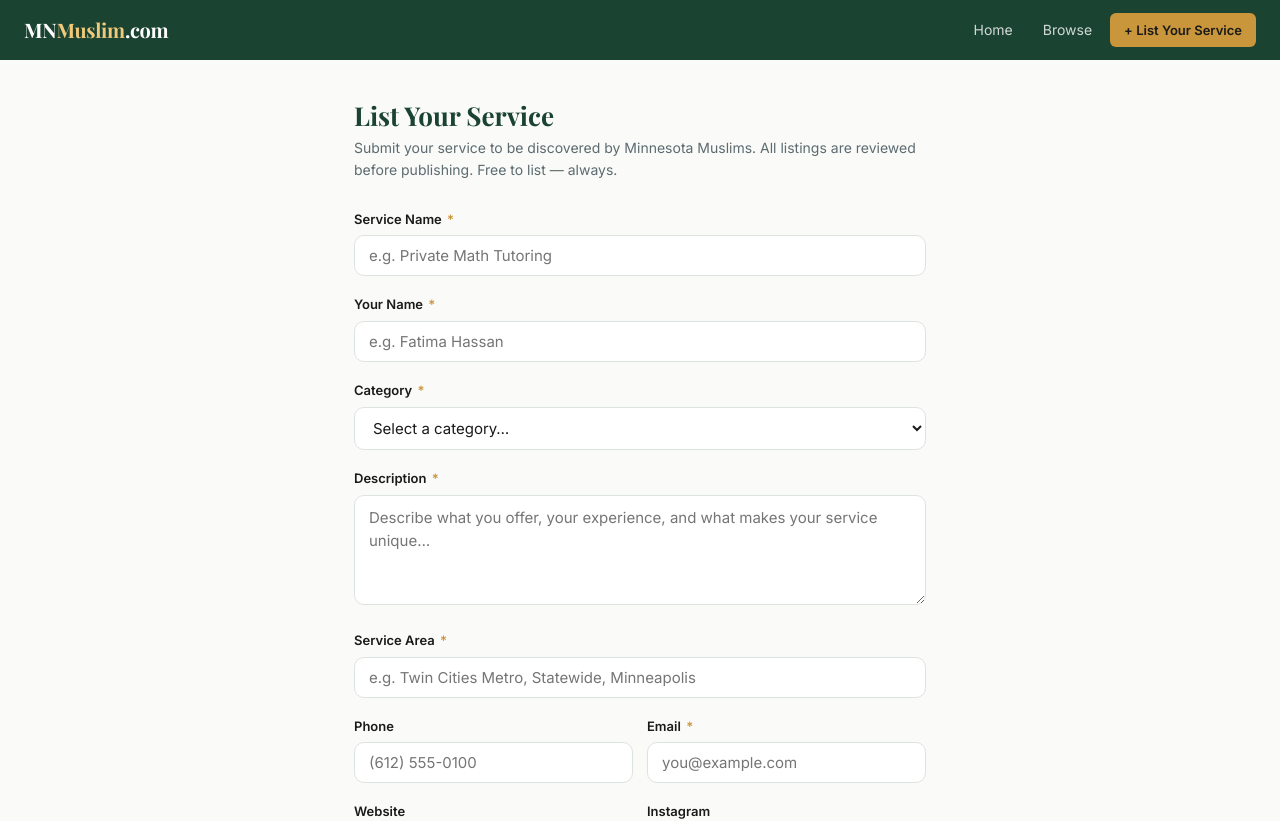
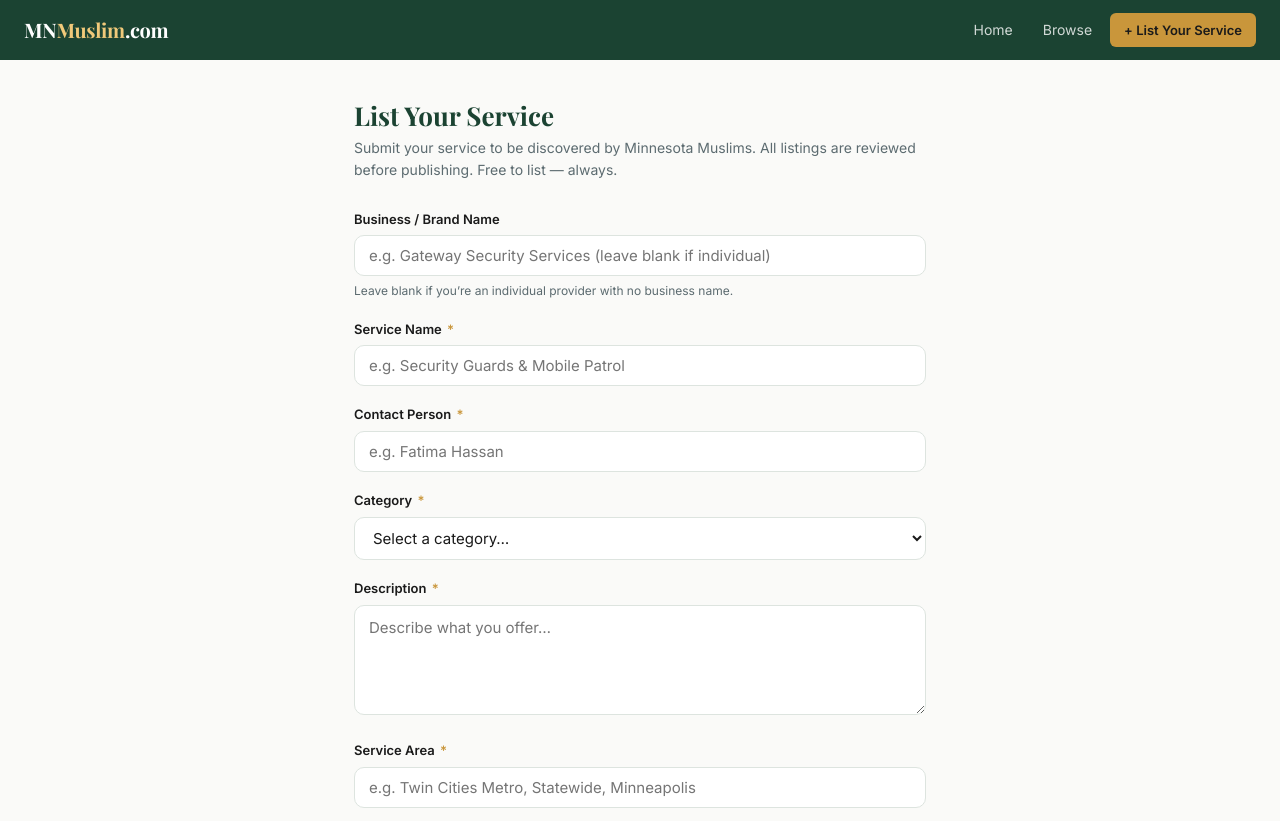
Before and after one commit to hamdi2008/mnmuslim, a Next.js app: page /submit in a window 1280 px wide. Shown: the top 821 px of the page. Built offline with nearby package versions, Linux system fonts and the light colour scheme.

Commit message:
Update submit.js

```diff
--- a/pages/submit.js
+++ b/pages/submit.js
@@ -7,6 +7,7 @@ import { CATEGORIES } from '../lib/categories'
 
 export default function Submit() {
   const [form, setForm] = useState({
+    business_name: '',
     service_name: '',
     provider_name: '',
     category: '',
@@ -28,210 +29,82 @@ export default function Submit() {
   async function handleSubmit(e) {
     e.preventDefault()
     setError('')
-
     const required = ['service_name', 'provider_name', 'category', 'description', 'service_area', 'email']
     for (const field of required) {
-      if (!form[field].trim()) {
-        setError('Please fill in all required fields.')
-        return
-      }
+      if (!form[field].trim()) { setError('Please fill in all required fields.'); return }
     }
-
     setLoading(true)
     try {
-      const res = await fetch('/api/submit', {
-        method: 'POST',
-        headers: { 'Content-Type': 'application/json' },
-        body: JSON.stringify(form),
-      })
+      const res = await fetch('/api/submit', { method: 'POST', headers: { 'Content-Type': 'application/json' }, body: JSON.stringify(form) })
       const data = await res.json()
-      if (!res.ok) {
-        setError(data.error || 'Something went wrong. Please try again.')
-      } else {
-        setSubmitted(true)
-      }
-    } catch {
-      setError('Network error. Please check your connection and try again.')
-    } finally {
-      setLoading(false)
-    }
+      if (!res.ok) { setError(data.error || 'Something went wrong.') } else { setSubmitted(true) }
+    } catch { setError('Network error.') } finally { setLoading(false) }
   }
 
   return (
     <>
       <Head>
         <title>Submit Your Service – MNMuslim.com</title>
-        <meta
-          name="description"
-          content="List your service on MNMuslim.com and reach Minnesota Muslims looking for trusted community providers."
-        />
+        <meta name="description" content="List your service on MNMuslim.com." />
         <meta name="viewport" content="width=device-width, initial-scale=1" />
       </Head>
-
       <Navbar />
-
       <div className="form-wrap">
         {submitted ? (
           <div className="success-box">
             <div style={{ fontSize: '40px' }}>🌿</div>
             <h2>Listing Submitted!</h2>
-            <p>
-              Thank you. Your listing is pending review and will appear publicly once approved,
-              typically within 2–3 business days.
-            </p>
-            <Link href="/browse" className="btn-green" style={{ display: 'inline-block', marginTop: '4px' }}>
-              Browse Listings
-            </Link>
+            <p>Thank you. Your listing is pending review and will appear publicly once approved, typically within 2–3 business days.</p>
+            <Link href="/browse" className="btn-green" style={{ display: 'inline-block', marginTop: '4px' }}>Browse Listings</Link>
           </div>
         ) : (
           <>
             <h1>List Your Service</h1>
-            <p className="form-sub">
-              Submit your service to be discovered by Minnesota Muslims. All listings are reviewed
-              before publishing. Free to list — always.
-            </p>
-
+            <p className="form-sub">Submit your service to be discovered by Minnesota Muslims. All listings are reviewed before publishing. Free to list — always.</p>
             {error && <div className="error-msg">{error}</div>}
-
             <form onSubmit={handleSubmit} noValidate>
               <div className="form-group">
-                <label htmlFor="service_name">
-                  Service Name <span className="req">*</span>
-                </label>
-                <input
-                  id="service_name"
-                  name="service_name"
-                  type="text"
-                  placeholder="e.g. Private Math Tutoring"
-                  value={form.service_name}
-                  onChange={handleChange}
-                />
+                <label htmlFor="business_name">Business / Brand Name</label>
+                <input id="business_name" name="business_name" type="text" placeholder="e.g. Gateway Security Services (leave blank if individual)" value={form.business_name} onChange={handleChange} />
+                <p style={{ fontSize: '12px', color: 'var(--text-muted)', marginTop: '5px' }}>Leave blank if you’re an individual provider with no business name.</p>
               </div>
-
               <div className="form-group">
-                <label htmlFor="provider_name">
-                  Your Name <span className="req">*</span>
-                </label>
-                <input
-                  id="provider_name"
-                  name="provider_name"
-                  type="text"
-                  placeholder="e.g. Fatima Hassan"
-                  value={form.provider_name}
-                  onChange={handleChange}
-                />
+                <label htmlFor="service_name">Service Name <span className="req">*</span></label>
+                <input id="service_name" name="service_name" type="text" placeholder="e.g. Security Guards & Mobile Patrol" value={form.service_name} onChange={handleChange} />
               </div>
-
               <div className="form-group">
-                <label htmlFor="category">
-                  Category <span className="req">*</span>
-                </label>
-                <select
-                  id="category"
-                  name="category"
-                  value={form.category}
-                  onChange={handleChange}
-                >
+                <label htmlFor="provider_name">Contact Person <span className="req">*</span></label>
+                <input id="provider_name" name="provider_name" type="text" placeholder="e.g. Fatima Hassan" value={form.provider_name} onChange={handleChange} />
+              </div>
+              <div className="form-group">
+                <label htmlFor="category">Category <span className="req">*</span></label>
+                <select id="category" name="category" value={form.category} onChange={handleChange}>
                   <option value="">Select a category…</option>
-                  {CATEGORIES.map((cat) => (
-                    <option key={cat.id} value={cat.id}>
-                      {cat.icon} {cat.name}
-                    </option>
-                  ))}
+                  {CATEGORIES.map((cat) => (<option key={cat.id} value={cat.id}>{cat.icon} {cat.name}</option>))}
                 </select>
               </div>
-
               <div className="form-group">
-                <label htmlFor="description">
-                  Description <span className="req">*</span>
-                </label>
-                <textarea
-                  id="description"
-                  name="description"
-                  placeholder="Describe what you offer, your experience, and what makes your service unique…"
-                  value={form.description}
-                  onChange={handleChange}
-                />
+                <label htmlFor="description">Description <span className="req">*</span></label>
+                <textarea id="description" name="description" placeholder="Describe what you offer…" value={form.description} onChange={handleChange} />
               </div>
-
               <div className="form-group">
-                <label htmlFor="service_area">
-                  Service Area <span className="req">*</span>
-                </label>
-                <input
-                  id="service_area"
-                  name="service_area"
-                  type="text"
-                  placeholder="e.g. Twin Cities Metro, Statewide, Minneapolis"
-                  value={form.service_area}
-                  onChange={handleChange}
-                />
+                <label htmlFor="service_area">Service Area <span className="req">*</span></label>
+                <input id="service_area" name="service_area" type="text" placeholder="e.g. Twin Cities Metro, Statewide, Minneapolis" value={form.service_area} onChange={handleChange} />
               </div>
-
               <div className="form-row">
-                <div className="form-group">
-                  <label htmlFor="phone">Phone</label>
-                  <input
-                    id="phone"
-                    name="phone"
-                    type="tel"
-                    placeholder="(612) 555-0100"
-                    value={form.phone}
-                    onChange={handleChange}
-                  />
-                </div>
-                <div className="form-group">
-                  <label htmlFor="email">
-                    Email <span className="req">*</span>
-                  </label>
-                  <input
-                    id="email"
-                    name="email"
-                    type="email"
-                    placeholder="you@example.com"
-                    value={form.email}
-                    onChange={handleChange}
-                  />
-                </div>
+                <div className="form-group"><label htmlFor="phone">Phone</label><input id="phone" name="phone" type="tel" placeholder="(612) 555-0100" value={form.phone} onChange={handleChange} /></div>
+                <div className="form-group"><label htmlFor="email">Email <span className="req">*</span></label><input id="email" name="email" type="email" placeholder="you@example.com" value={form.email} onChange={handleChange} /></div>
               </div>
-
               <div className="form-row">
-                <div className="form-group">
-                  <label htmlFor="website">Website</label>
-                  <input
-                    id="website"
-                    name="website"
-                    type="url"
-                    placeholder="https://yoursite.com"
-                    value={form.website}
-                    onChange={handleChange}
-                  />
-                </div>
-                <div className="form-group">
-                  <label htmlFor="instagram">Instagram</label>
-                  <input
-                    id="instagram"
-                    name="instagram"
-                    type="text"
-                    placeholder="@yourhandle"
-                    value={form.instagram}
-                    onChange={handleChange}
-                  />
-                </div>
+                <div className="form-group"><label htmlFor="website">Website</label><input id="website" name="website" type="url" placeholder="https://yoursite.com" value={form.website} onChange={handleChange} /></div>
+                <div className="form-group"><label htmlFor="instagram">Instagram</label><input id="instagram" name="instagram" type="text" placeholder="@yourhandle" value={form.instagram} onChange={handleChange} /></div>
               </div>
-
-              <button type="submit" className="submit-btn" disabled={loading}>
-                {loading ? 'Submitting…' : 'Submit Listing'}
-              </button>
-              <p className="form-note">
-                ★ Free to list &nbsp;·&nbsp; Reviewed within 2–3 business days &nbsp;·&nbsp;
-                Approved listings appear publicly
-              </p>
+              <button type="submit" className="submit-btn" disabled={loading}>{loading ? 'Submitting…' : 'Submit Listing'}</button>
+              <p className="form-note">★ Free to list &nbsp;·&nbsp; Reviewed within 2–3 business days &nbsp;·&nbsp; Approved listings appear publicly</p>
             </form>
           </>
         )}
       </div>
-
       <Footer />
     </>
   )
```
